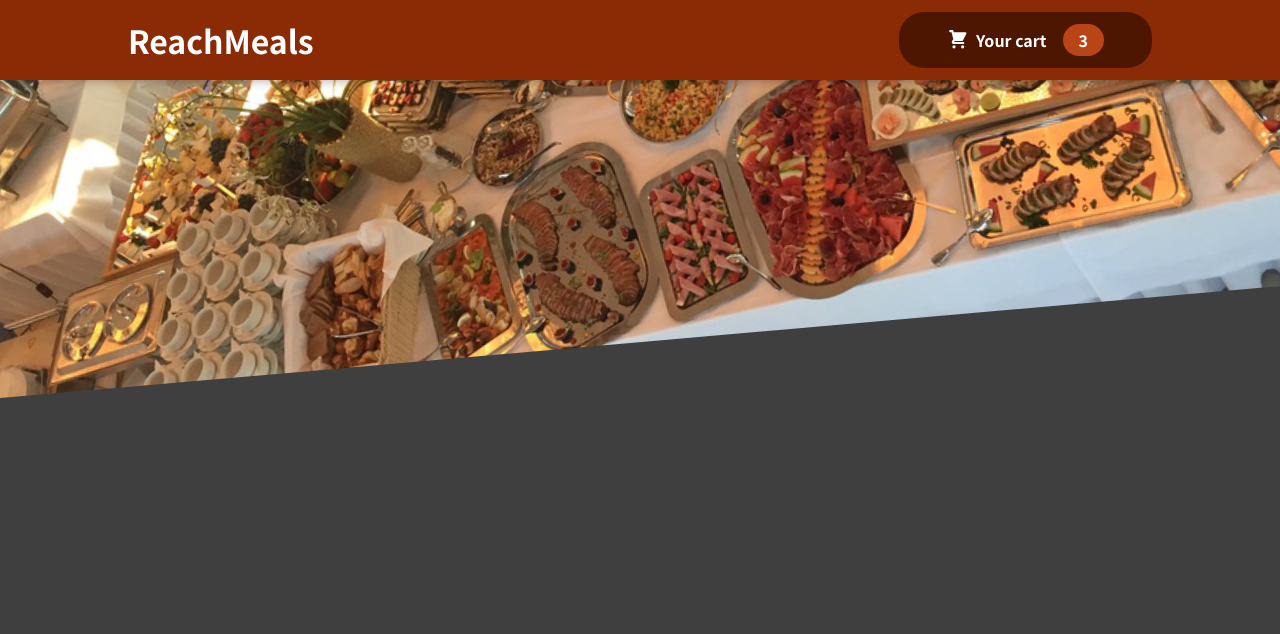
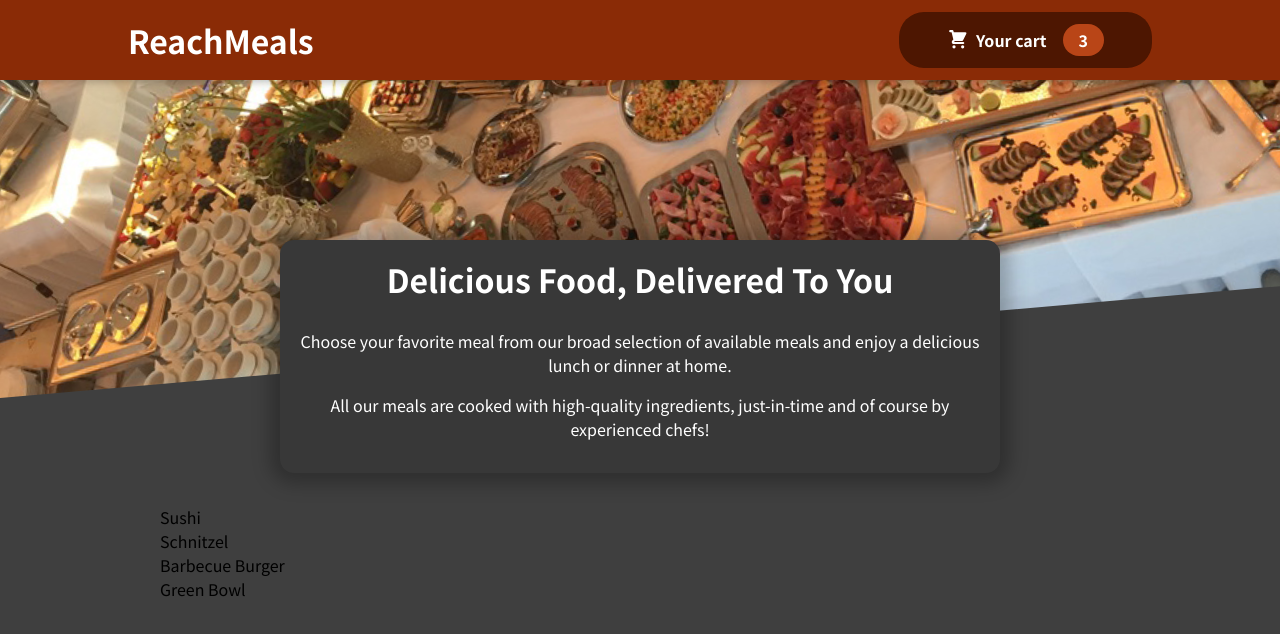
Before and after one commit to VolkanGurbuz/food-order, a React (Create React App) app: page / in a window 1280 px wide. Shown: the top 634 px of the page. Built offline with nearby package versions, Linux system fonts and the light colour scheme.

Commit message:
added meals component

```diff
--- a/src/App.js
+++ b/src/App.js
@@ -1,11 +1,15 @@
 import Header from "./components/Layout/Header";
 import {Fragment} from "react";
+import Meals from "./components/Meals/Meals";
 
 
 function App() {
     return (
         <Fragment>
             <Header/>
+            <main>
+                <Meals/>
+            </main>
         </Fragment>
     );
 }
--- /dev/null
+++ b/src/components/Meals/AvailableMeals.js
@@ -0,0 +1,39 @@
+import classes from './AvailableMeals.module.css';
+
+const DUMMY_MEALS = [
+    {
+        id: 'm1',
+        name: 'Sushi',
+        description: 'Finest fish and veggies',
+        price: 22.99,
+    },
+    {
+        id: 'm2',
+        name: 'Schnitzel',
+        description: 'A german specialty!',
+        price: 16.5,
+    },
+    {
+        id: 'm3',
+        name: 'Barbecue Burger',
+        description: 'American, raw, meaty',
+        price: 12.99,
+    },
+    {
+        id: 'm4',
+        name: 'Green Bowl',
+        description: 'Healthy...and green...',
+        price: 18.99,
+    },
+];
+
+const AvailableMeals = () => {
+
+    const mealsList = DUMMY_MEALS.map(meal => <li>{meal.name}</li>);
+    return <section className={classes.meals}>
+        <ul>{mealsList}</ul>
+    </section>
+}
+
+
+export default AvailableMeals;
--- /dev/null
+++ b/src/components/Meals/AvailableMeals.module.css
@@ -0,0 +1,25 @@
+
+.meals {
+    max-width: 60rem;
+    width: 90%;
+    margin: 2rem auto;
+    animation: meals-appear 1s ease-out forwards;
+}
+
+.meals ul {
+    list-style: none;
+    margin: 0;
+    padding: 0;
+}
+
+@keyframes meals-appear {
+    from {
+        opacity: 0;
+        transform: translateY(3rem);
+    }
+
+    to {
+        opacity: 1;
+        transform: translateY(0);
+    }
+}
--- /dev/null
+++ b/src/components/Meals/Meals.js
@@ -0,0 +1,16 @@
+import MealsSummary from "./MealsSummary";
+import AvailableMeals from "./AvailableMeals";
+import {Fragment} from "react";
+
+
+const Meals = () => {
+
+    return <Fragment>
+        <MealsSummary/>
+        <AvailableMeals/>
+    </Fragment>
+
+};
+
+
+export default Meals;
--- /dev/null
+++ b/src/components/Meals/MealsSummary.js
@@ -0,0 +1,19 @@
+import classes from './MealsSummary.module.css';
+
+const MealsSummary = () => {
+    return (
+        <section className={classes.summary}>
+            <h2>Delicious Food, Delivered To You</h2>
+            <p>
+                Choose your favorite meal from our broad selection of available meals
+                and enjoy a delicious lunch or dinner at home.
+            </p>
+            <p>
+                All our meals are cooked with high-quality ingredients, just-in-time and
+                of course by experienced chefs!
+            </p>
+        </section>
+    );
+};
+
+export default MealsSummary;
--- /dev/null
+++ b/src/components/Meals/MealsSummary.module.css
@@ -0,0 +1,18 @@
+.summary {
+    text-align: center;
+    max-width: 45rem;
+    width: 90%;
+    margin: auto;
+    margin-top: -10rem;
+    position: relative;
+    background-color: #383838;
+    color: white;
+    border-radius: 14px;
+    padding: 1rem;
+    box-shadow: 0 1px 18px 10px rgba(0, 0, 0, 0.25);
+}
+
+.summary h2 {
+    font-size: 2rem;
+    margin-top: 0;
+}
```
